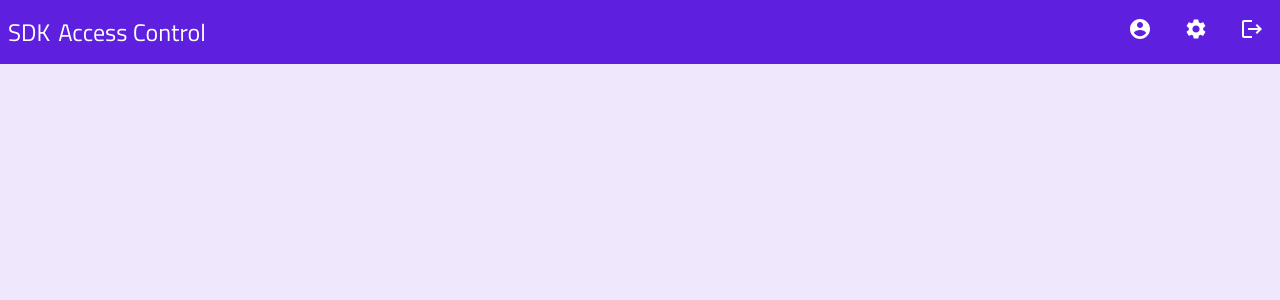
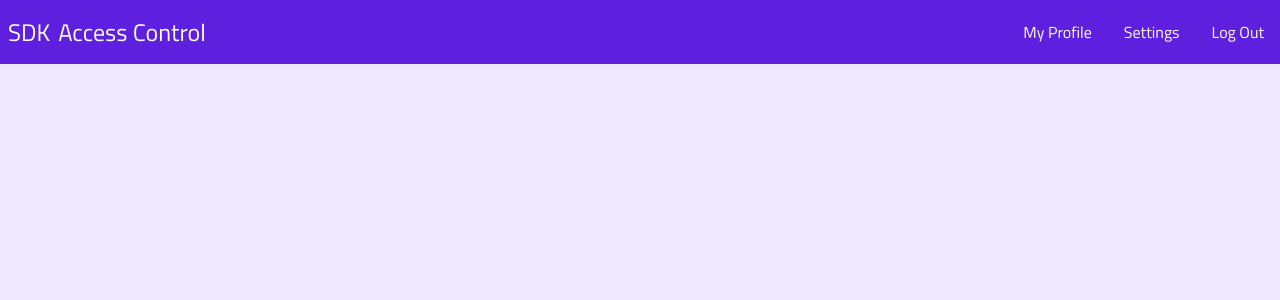
Before and after one commit to sandje00/sdk-access-control-web, a Vue app: page /dashboard in a window 1280 px wide. Shown: the top 300 px of the page. Built offline with nearby package versions, Linux system fonts and the light colour scheme.

Commit message:
Add mobile and desktop navigation

```diff
--- /dev/null
+++ b/src/components/common/layout/DesktopNav.vue
@@ -0,0 +1,34 @@
+<template>
+  <nav class="navigation flex-h justify-center align-center">
+    <router-link :to="{ name: 'home' }" class="navigation-link">
+      My Profile
+    </router-link>
+    <router-link :to="{ name: 'home' }" class="navigation-link">
+      Settings
+    </router-link>
+    <router-link :to="{ name: 'home' }" class="navigation-link">
+      Log Out
+    </router-link>
+  </nav>
+</template>
+
+<script>
+export default {
+  name: 'desktop-nav'
+}
+</script>
+
+<style lang="scss" scoped>
+.navigation {
+  &-link {
+    padding: 1rem;
+    cursor: pointer;
+    text-decoration: none;
+    color: var(--color-white);
+
+    &:hover {
+      background-color: var(--color-primary-dark);
+    }
+  }
+}
+</style>
--- a/src/components/common/layout/Header.vue
+++ b/src/components/common/layout/Header.vue
@@ -2,17 +2,24 @@
   <header class="app-header flex-h justify-space-between">
     <app-logo class="logo" :caption="false" light small vertical>
     </app-logo>
-    <app-navigation></app-navigation>
+    <mobile-nav v-if="isMobile"></mobile-nav>
+    <desktop-nav v-else></desktop-nav>
   </header>
 </template>
 
 <script>
 import AppLogo from '../AppLogo';
-import AppNavigation from './Navigation';
+import DesktopNav from './DesktopNav';
+import MobileNav from './MobileNav';
 
 export default {
   name: 'app-header',
-  components: { AppLogo, AppNavigation }
+  computed: {
+    isMobile() {
+      return window.innerWidth <= 600;
+    }
+  },
+  components: { AppLogo, DesktopNav, MobileNav }
 }
 </script>
 
--- a/src/components/common/layout/Navigation.vue
+++ b/src/components/common/layout/MobileNav.vue
@@ -21,7 +21,7 @@ import IconSettings from '../icons/IconSettings';
 import IconUser from '../icons/IconUser';
 
 export default {
-  name: 'app-navigation',
+  name: 'mobile-navigation',
   components: {
     IconLogout,
     IconSettings,
@@ -35,11 +35,6 @@ export default {
   &-link {
     padding: 1rem;
     cursor: pointer;
-
-    &:hover {
-      transform: scale(1.2);
-      transition: all 0.2s;
-    }
   }
 }
 </style>
```
